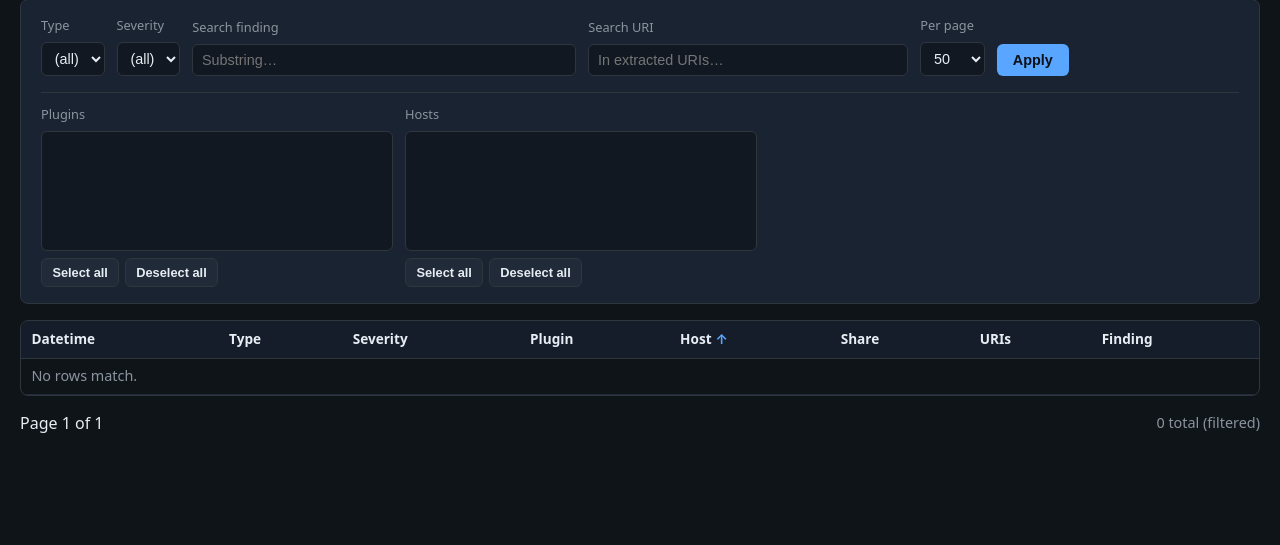
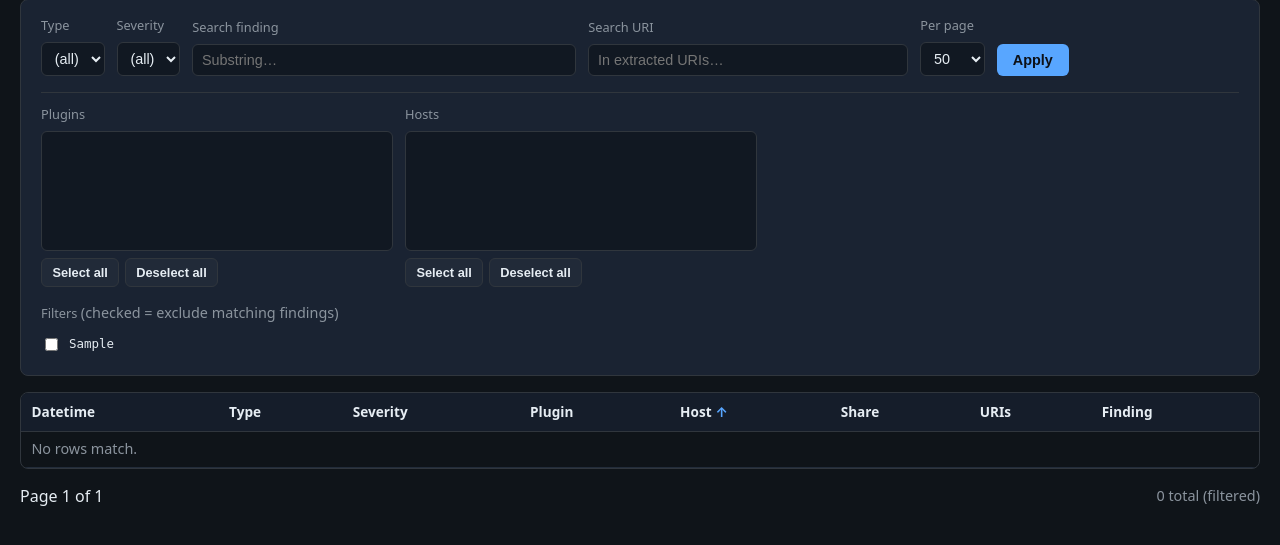
Before and after one commit to fang0654/snaffler-web, a Django app: page /source/1/ in a window 1280 px wide. Shown: the part 216-761 px from the top of the page. Run offline with Django 5.2, Linux system fonts and the light colour scheme; tables that the repository leaves empty hold one stand-in row (values such as "Sample post"); data that the repository does not hold is empty.

Commit message:
Added the ability to create exclusion filters

```diff
--- a/findings/models.py
+++ b/findings/models.py
@@ -40,3 +40,28 @@ class Finding(models.Model):
             models.Index(fields=["source", "occurred_at"]),
             models.Index(fields=["source", "kind"]),
         ]
+
+
+class ExclusionFilter(models.Model):
+    """Saved substring; when enabled via checkbox, findings containing it are hidden."""
+
+    source = models.ForeignKey(
+        Source, on_delete=models.CASCADE, related_name="exclusion_filters"
+    )
+    substring = models.TextField()
+    created_at = models.DateTimeField(auto_now_add=True)
+
+    class Meta:
+        ordering = ["created_at"]
+        constraints = [
+            models.UniqueConstraint(
+                fields=["source", "substring"],
+                name="findings_exclusionfilter_source_substring_uniq",
+            ),
+        ]
+
+    def __str__(self) -> str:
+        preview = self.substring.replace("\n", " ")
+        if len(preview) > 60:
+            preview = preview[:57] + "…"
+        return preview
--- a/findings/templates/findings/source_detail.html
+++ b/findings/templates/findings/source_detail.html
@@ -40,6 +40,71 @@
     border: 1px solid var(--border);
   }
   .multiselect-actions button:hover { filter: brightness(1.12); }
+  .exclusion-filters-box {
+    flex: 1 1 100%;
+    margin-top: 0.25rem;
+  }
+  .exclusion-filters-box > label {
+    display: block;
+    font-size: 0.8rem;
+    color: var(--muted);
+    margin-bottom: 0.35rem;
+  }
+  .exclusion-filters-list {
+    display: flex;
+    flex-direction: column;
+    gap: 0.35rem;
+    max-height: 10rem;
+    overflow: auto;
+    padding: 0.35rem 0;
+  }
+  .exclusion-filters-list label {
+    display: flex;
+    align-items: flex-start;
+    gap: 0.5rem;
+    font-size: 0.85rem;
+    font-weight: normal;
+    color: var(--text);
+    cursor: pointer;
+    margin: 0;
+  }
+  .exclusion-filters-list input { margin-top: 0.2rem; flex-shrink: 0; }
+  .exclusion-filters-list code {
+    font-size: 0.78rem;
+    word-break: break-word;
+    white-space: pre-wrap;
+    color: var(--text);
+  }
+  #create-filter-bar {
+    display: none;
+    position: fixed;
+    bottom: 1.25rem;
+    right: 1.25rem;
+    z-index: 100;
+    align-items: center;
+    gap: 0.65rem;
+    flex-wrap: wrap;
+    max-width: min(36rem, calc(100vw - 2rem));
+    padding: 0.65rem 0.85rem;
+    background: var(--panel);
+    border: 1px solid var(--border);
+    border-radius: 8px;
+    box-shadow: 0 4px 24px rgba(0,0,0,0.35);
+  }
+  #create-filter-bar.visible { display: flex; }
+  #create-filter-preview {
+    font-family: ui-monospace, SFMono-Regular, Menlo, Consolas, monospace;
+    font-size: 0.75rem;
+    color: var(--muted);
+    flex: 1 1 12rem;
+    max-height: 3.6rem;
+    overflow: hidden;
+  }
+  #create-filter-bar button {
+    flex-shrink: 0;
+    padding: 0.45rem 0.75rem;
+    font-size: 0.85rem;
+  }
 </style>
 {% endblock %}
 
@@ -117,8 +182,34 @@
         <button type="button" id="hosts-none" class="btn-ms">Deselect all</button>
       </div>
     </div>
+    <div class="exclusion-filters-box">
+      <label>Filters <span class="muted">(checked = exclude matching findings)</span></label>
+      {% if exclusion_filters %}
+        <div class="exclusion-filters-list">
+          {% for f in exclusion_filters %}
+            <label>
+              <input type="checkbox" name="exclude" value="{{ f.pk }}" {% if f.pk in selected_exclude_ids %}checked{% endif %}/>
+              <code>{{ f.substring }}</code>
+            </label>
+          {% endfor %}
+        </div>
+      {% else %}
+        <p class="muted" style="margin:0;">Select text in a finding below, then use <strong>Create filter</strong>.</p>
+      {% endif %}
+    </div>
   </div>
 </form>
+
+<form id="create-exclusion-filter-form" method="post" action="{% url 'findings:create_exclusion_filter' source.pk %}" style="display:none;">
+  {% csrf_token %}
+  <input type="hidden" name="next" value="{{ request.get_full_path }}"/>
+  <input type="hidden" name="text" id="create-exclusion-filter-text" value=""/>
+</form>
+
+<div id="create-filter-bar" aria-live="polite">
+  <div id="create-filter-preview"></div>
+  <button type="button" id="create-filter-submit">Create filter</button>
+</div>
 
 <div style="overflow:auto; max-height: calc(100vh - 18rem); border: 1px solid var(--border); border-radius: 8px;">
   <table class="data">
@@ -216,6 +307,53 @@
   }
   wire("plugins", "plugins-all", "plugins-none");
   wire("hosts", "hosts-all", "hosts-none");
+
+  var bar = document.getElementById("create-filter-bar");
+  var preview = document.getElementById("create-filter-preview");
+  var form = document.getElementById("create-exclusion-filter-form");
+  var textInput = document.getElementById("create-exclusion-filter-text");
+  var submitBtn = document.getElementById("create-filter-submit");
+  if (!bar || !form || !textInput || !submitBtn) return;
+
+  function findingCellFromSelection(sel) {
+    if (!sel || sel.rangeCount === 0) return null;
+    var n = sel.anchorNode;
+    if (!n) return null;
+    if (n.nodeType === 3) n = n.parentElement;
+    if (!n || !n.closest) return null;
+    var td = n.closest("td.finding");
+    return td;
+  }
+
+  function updateBar() {
+    var sel = window.getSelection();
+    var td = findingCellFromSelection(sel);
+    var t = (sel && sel.toString()) ? sel.toString().trim() : "";
+    if (td && t.length) {
+      preview.textContent = t.length > 200 ? t.slice(0, 197) + "…" : t;
+      bar.classList.add("visible");
+    } else {
+      bar.classList.remove("visible");
+    }
+  }
+
+  document.addEventListener("mouseup", function () {
+    setTimeout(updateBar, 0);
+  });
+  document.addEventListener("keyup", function (e) {
+    if (e.key === "Escape") {
+      bar.classList.remove("visible");
+    }
+  });
+
+  submitBtn.addEventListener("click", function () {
+    var sel = window.getSelection();
+    var td = findingCellFromSelection(sel);
+    var t = (sel && sel.toString()) ? sel.toString().trim() : "";
+    if (!td || !t.length) return;
+    textInput.value = t;
+    form.submit();
+  });
 })();
 </script>
 {% endblock %}
--- a/findings/urls.py
+++ b/findings/urls.py
@@ -7,6 +7,11 @@ app_name = "findings"
 urlpatterns = [
     path("", views.home, name="home"),
     path("source/<int:pk>/", views.source_detail, name="source_detail"),
+    path(
+        "source/<int:pk>/exclusion-filter/",
+        views.create_exclusion_filter,
+        name="create_exclusion_filter",
+    ),
     path("credentials/smb/", views.smb_credentials, name="smb_credentials"),
     path("terminal/smb/", views.smb_terminal, name="smb_terminal"),
 ]
--- a/findings/views.py
+++ b/findings/views.py
@@ -5,8 +5,9 @@ from django.db.models import Q
 from django.http import HttpRequest, HttpResponseRedirect
 from django.shortcuts import get_object_or_404, redirect, render
 from django.urls import reverse
+from django.views.decorators.http import require_POST
 
-from .models import Finding, Source
+from .models import ExclusionFilter, Source
 from .services import import_snaffler_upload
 from .smb_parse import parse_smb_from_file_uri
 
@@ -88,6 +89,19 @@ def source_detail(request: HttpRequest, pk: int):
     selected_hosts = request.GET.getlist("hosts")
     qs = _apply_multiselect_in(qs, "smb_host", selected_hosts)
 
+    selected_exclude_ids: list[int] = []
+    for raw in request.GET.getlist("exclude"):
+        try:
+            selected_exclude_ids.append(int(raw))
+        except ValueError:
+            continue
+    if selected_exclude_ids:
+        active_filters = ExclusionFilter.objects.filter(
+            source=source, pk__in=selected_exclude_ids
+        )
+        for flt in active_filters:
+            qs = qs.exclude(finding__icontains=flt.substring)
+
     sort = request.GET.get("sort", "smb_host")
     order = request.GET.get("order", "asc")
     allowed = {
@@ -154,6 +168,8 @@ def source_detail(request: HttpRequest, pk: int):
     if host_rows_empty:
         host_options.append({"value": _EMPTY_MULTI, "label": "(no host)"})
 
+    exclusion_filters = list(source.exclusion_filters.all())
+
     return render(
         request,
         "findings/source_detail.html",
@@ -173,9 +189,23 @@ def source_detail(request: HttpRequest, pk: int):
             "host_options": host_options,
             "selected_plugins": selected_plugins,
             "selected_hosts": selected_hosts,
+            "exclusion_filters": exclusion_filters,
+            "selected_exclude_ids": selected_exclude_ids,
             "filter_query": _filter_query(request),
         },
     )
+
+
+@require_POST
+def create_exclusion_filter(request: HttpRequest, pk: int):
+    source = get_object_or_404(Source, pk=pk)
+    text = (request.POST.get("text") or "").strip()
+    nxt = (request.POST.get("next") or "").strip()
+    if text:
+        ExclusionFilter.objects.get_or_create(source=source, substring=text)
+    if nxt.startswith("/") and not nxt.startswith("//"):
+        return HttpResponseRedirect(nxt)
+    return HttpResponseRedirect(reverse("findings:source_detail", args=[source.pk]))
 
 
 def smb_credentials(request: HttpRequest):
```
Also changed, not shown: findings/admin.py (+14 -1 lines), findings/migrations/0005_exclusionfilter.py (added).
